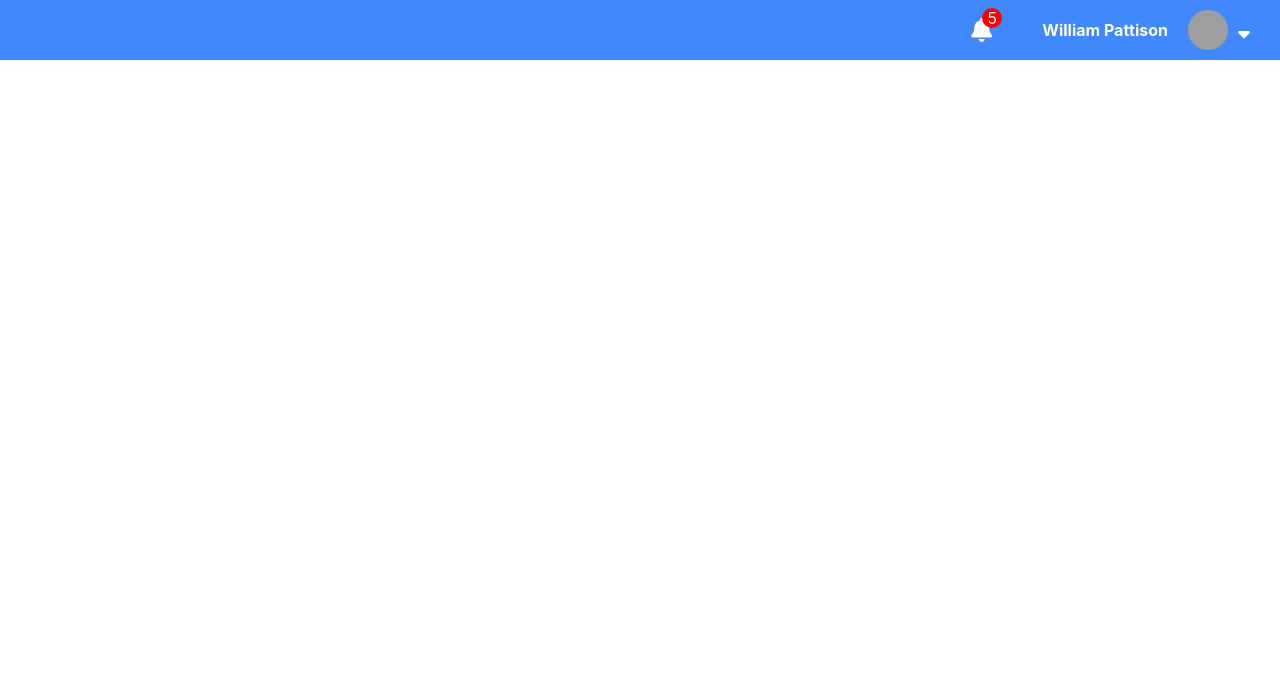
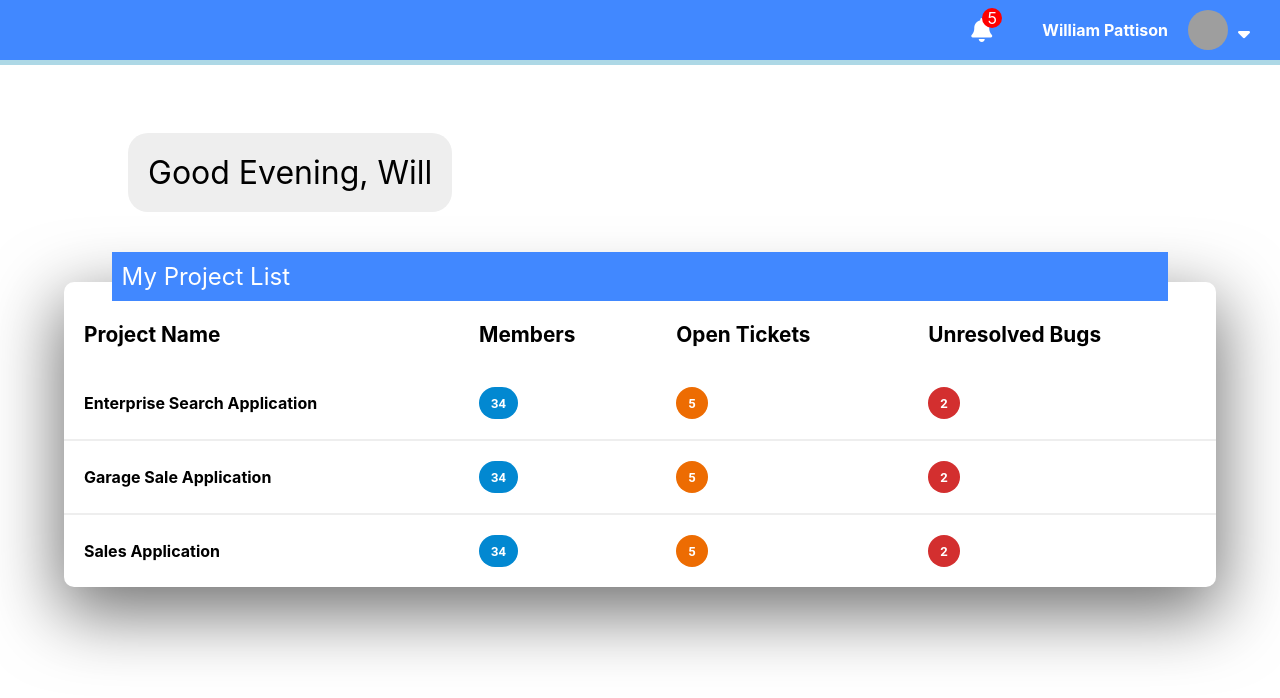
Before and after one commit to sQuillP/Scout, a React (Create React App) app in the folder client/: page /projects in a window 1280 px wide. Shown: the top 698 px of the page. Built offline with nearby package versions, Linux system fonts and the light colour scheme; grey boxes are pictures that could not be loaded.

Commit message:
edited/added more ui components

```diff
--- a/client/src/pages/projects/ProjectHome.js
+++ b/client/src/pages/projects/ProjectHome.js
@@ -1,18 +1,109 @@
 
+import { Chip } from "@mui/material";
 import HorizontalNavigation from "./components/HorizontalNavigation"
 import VerticalNavigation from "./components/VerticalNavigation"
+import "./styles/ProjectHome.css";
 
+
+//make a request to get a list of projects for a user.
+const dummy_data = [
+    {
+        name: 'Enterprise Search Application',
+        members: 34,
+        openTickets:5,
+        unresolvedBugs: 2,
+        _id:'abc123'
+    },
+    {
+        name:'Garage Sale Application',
+        members: 34,
+        openTickets:5,
+        unresolvedBugs: 2,
+        _id:'defghi',
+    },
+    {
+        name:'Sales Application',
+        members: 34,
+        openTickets:5,
+        unresolvedBugs: 2,
+        _id:'jklmno'
+    },
+
+]
+
+
+function getSalutations() {
+    const currentDate = new Date();
+    const time = currentDate.getHours();
+    if(time <  12 && time >= 4)
+        return "Good Morning";
+    else if(time <= 17 && time >= 12)
+        return "Good Afternoon";
+    else
+        return "Good Evening";
+}
 
 export default function ProjectHome() {
 
-
-
+/**
+ * show a total results on teh bottom right of hte table
+ * possibly divide the page up into sections
+ */
     return (
         <div className="projectHome">
             <HorizontalNavigation/>
             {/* <VerticalNavigation/> */}
+
             <div className="projects-container">
-
+                <div className="project-welcome-wrapper">
+                    <p className="text welcome-text">{getSalutations() + ", Will"}</p>
+                </div>
+                <div className="project-search">
+                    <div className="project-search-header">
+                        <p className="text">Search for a project</p>
+                    </div>
+                </div>
+                <div className="projects-container-wrapper">
+                    <div className="project-table-header">
+                        <p className="text project-table-header-text">
+                            My Project List
+                        </p>
+                    </div>
+                    <table className="projects-table" cellSpacing={0}>
+                        <tbody>
+                            <tr className="projects-tr-header">
+                                <th className="projects-th">Project Name</th>
+                                <th className="projects-th">Members</th>
+                                <th className="projects-th">Open Tickets</th>
+                                <th className="projects-th">Unresolved Bugs</th>
+                            </tr>
+                            {
+                                dummy_data.map((project)=> {
+                                    return (
+                                        <tr
+                                            key={project._id}
+                                            border='0'
+                                            className="projects-tr"
+                                        >
+                                            <td className="projects-td">
+                                                {project.name}
+                                            </td>
+                                            <td className="projects-td">
+                                                <Chip color="info" label={project.members}/>
+                                            </td>
+                                            <td className="projects-td">
+                                                <Chip color="warning" label={ +project.openTickets }/>
+                                            </td>
+                                            <td className="projects-td">
+                                                <Chip color='error' label={project.unresolvedBugs}/>
+                                            </td>
+                                        </tr>
+                                    );
+                                })
+                            }
+                        </tbody>
+                    </table>
+                </div>
             </div>
         </div>
     )
--- a/client/src/pages/projects/styles/HorizontalNavigation.css
+++ b/client/src/pages/projects/styles/HorizontalNavigation.css
@@ -5,6 +5,7 @@
   display: flex;
   justify-content: flex-end;
   align-items: center;
+  border-bottom: 5px solid lightblue;
 }
 
 .horizontal-nav-content {
--- /dev/null
+++ b/client/src/pages/projects/styles/ProjectHome.css
@@ -0,0 +1,87 @@
+.projects-container {
+    height: 90vh;
+    width: 100%;
+    display: flex;;
+    justify-content: center;
+    align-items: center;
+    flex-direction: column;
+}
+
+.project-welcome-wrapper {
+    background: #eee;
+    padding: 20px;
+    border-radius: 20px;
+    margin-bottom: 50px;;
+    font-size: 2em;
+    align-self: flex-start;
+    margin-left: 10vw;
+}
+
+.projects-container-wrapper {
+    box-shadow: rgba(0, 0, 0, 0.56) 0px 22px 70px 4px;
+    border-radius: 10px;
+    width: 90%;
+    position: relative;
+}
+
+
+
+
+
+.project-table-header {
+    padding: 10px;
+    background: var(--darkest-blue);
+    color: white;
+    font-size: 1.5em;
+    width: 90%;
+    position: absolute;
+
+    /* border-radius: 20px; */
+    margin: 0 auto;
+    top: -30px;
+    left: 0px;
+    right: 0px;
+
+}
+
+.projects-tr {
+    overflow: hidden;
+}
+
+.projects-tr:hover .projects-td {
+    background: #eee;
+}
+
+.projects-th {
+    padding: 40px 20px 20px 20px;
+    text-align: left;
+    font-size: 1.3em;
+}
+
+.projects-td {
+    padding: 20px;
+    text-align: left;
+    transition: 100ms linear background;
+    cursor: pointer;
+    font-weight: 700;
+}
+
+
+.projects-tr:not(.projects-tr:last-child) .projects-td{
+    border-bottom: 2px solid #eee;;
+}
+
+
+.projects-table {
+    width: 100%;
+}
+
+
+
+
+@media screen and (max-width: 800px) {
+
+    .projects-container-wrapper {
+        width: 100%;
+    }
+}
--- a/client/src/pages/projects/styles/VerticalNavigation.css
+++ b/client/src/pages/projects/styles/VerticalNavigation.css
@@ -68,7 +68,7 @@
     display: flex;
     align-items: center;
     height: 5rem;
-    color: lightgray;
+    color: white;
     text-decoration: none;
 }
 
```
